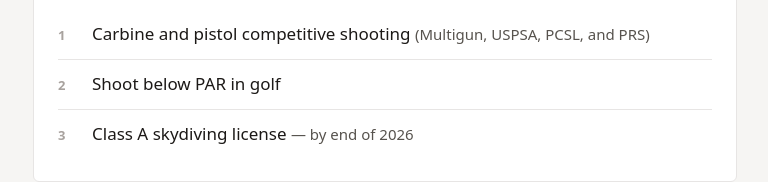
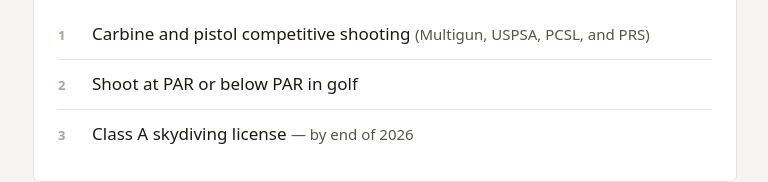
Before and after one commit to practicalbaseline/resume-site, a plain HTML site: page index.html in a window 1280 px wide. Shown: the part 503-685 px from the top of the page, without its empty margins (255-1023 px from the left). Drawn offline with Linux system fonts and the light colour scheme.

Commit message:
Update golf skill goal wording

```diff
--- a/index.html
+++ b/index.html
@@ -42,7 +42,7 @@
         </li>
         <li>
           <span class="goal-num">2</span>
-          <span class="goal-text">Shoot below PAR in golf</span>
+          <span class="goal-text">Shoot at PAR or below PAR in golf</span>
         </li>
         <li>
           <span class="goal-num">3</span>
```
